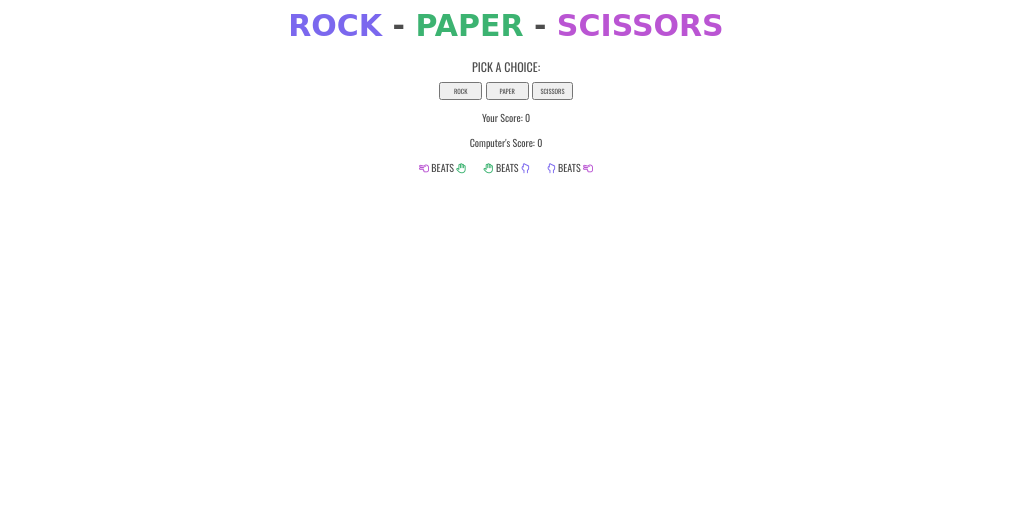
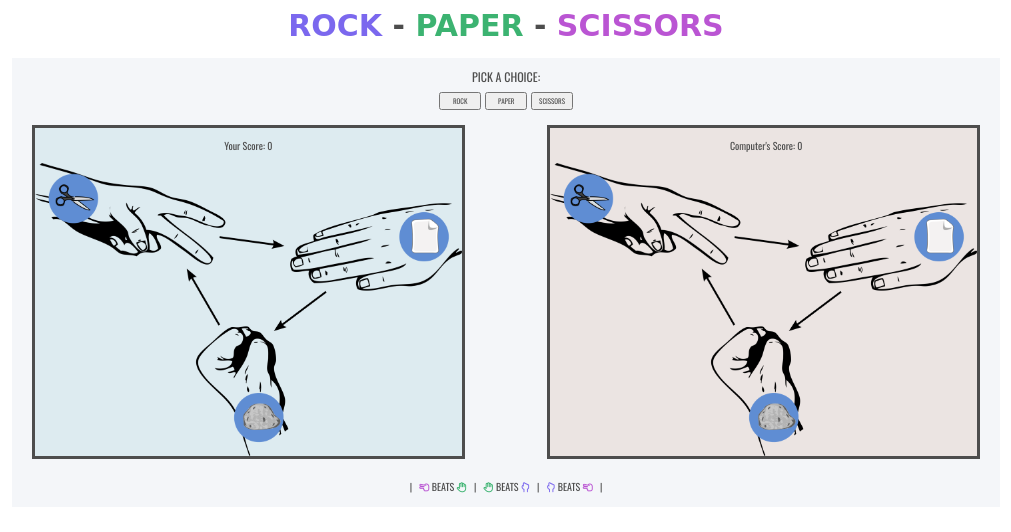
Before and after one commit to Code-Institute-Submissions/portfolio-project-112, a plain HTML site: page index.html in a window 1280 px wide. Shown: the whole page, without its empty margins (134-1145 px from the left). Drawn offline with nearby package versions, Linux system fonts and the light colour scheme; a web font is replaced by a local one.

Commit message:
Add main styling & layout

```diff
--- a/assets/css/style.css
+++ b/assets/css/style.css
@@ -3,7 +3,6 @@ body {
     font-family: 'Oswald', sans-serif;
     background-color: white;
     color: rgb(77, 77, 77);
-    text-align: center;
 }
 
 /* Heading */
@@ -33,11 +32,24 @@ body {
     text-align: center;
     text-transform: uppercase;
     font-size: 10px;
+    text-align: center;
+    padding-top: 5px;
+    padding-bottom: 3px;
+}
+
+.scissors-beats-paper {
+    margin-left: 5px;
+    margin-right: 5px;
 }
 
 .paper-beats-rock {
-    margin-left: 15px;
-    margin-right: 15px;
+    margin-left: 5px;
+    margin-right: 5px;
+}
+
+.rock-beats-scissors {
+    margin-left: 5px;
+    margin-right: 5px;
 }
 
 .fa-hand-back-fist {
@@ -55,19 +67,63 @@ body {
 /* Game layout */
 
 .game-area {
-
+    width: 75%;
+    margin: auto;
+    text-align: center;
+    background-color: rgba(135, 157, 184, 0.092);
+    padding-top: 0;
+    padding-left: 20px;
+    padding-right: 20px;
+    padding-bottom: 0;
 }
 
-.score-area {
-
+/* Scores */
+.scores {
+    display: inline-block;
+    font-size: 10px;
+    text-align: center;
+    padding-top: 15px;
 }
 
-.scores {
-    font-size: 10px;
+.player {
+    background-color: rgba(24, 141, 154, 0.103);
+    border-style: solid;
+    float: left;
+    width: 45%;
 }
 
+.computer{
+    background-color: rgba(154, 67, 24, 0.103);
+    border-style: solid;
+    float: right;
+    width: 45%;
+}
+
+.player-score {
+    text-align: center;
+}
+
+.computer-score {
+    text-align: center;
+    margin-left: 5px;
+}
+
+/* Images */
+#player-image, #computer-image {
+    width: 100%;
+}
+
+#player-image {
+    float: left;
+}
+
+#computer-image {
+    float: right;
+}
+
+/* Choices */
 .choices-area {
-
+    text-align: center;
 }
 
 .choices-text {
@@ -75,6 +131,8 @@ body {
     margin: 0;
     text-transform: uppercase;
     font-size: 12px;
+    text-align: center;
+    padding-top: 10px;
 }
 
 /* Buttons */
@@ -82,17 +140,18 @@ body {
     font-family: 'Oswald', sans-serif;
     text-transform: uppercase;
     color: rgb(77, 77, 77);
-    font-size: 6.5px;
+    font-size: 7px;
+    text-align: center;
 }
 
 .btn--paper {
-    padding-left: 12px;
-    padding-right: 12px;
+    padding-left: 11px;
+    padding-right: 11px;
 }
 
 .btn--rock {
-    padding-left: 12.5px;
-    padding-right: 12.5px;
+    padding-left: 12px;
+    padding-right: 12px;
 }
 
 .btn--rock, .btn--paper, .btn--scissors {
--- a/index.html
+++ b/index.html
@@ -25,19 +25,23 @@
 
             <button data-type="scissors" class="btn btn--scissors">Scissors</button>
         </div>
-    </div>
 
-    <div class="score-area">
         <div class="scores">
-            <p>Your Score: <span id="player-score">0</span></p>
+            <div class="player">
+                <p class="player-score">Your Score: <span id="player-score">0</span></p>
+                <img id="player-image" src="assets/images/clipart-rps.png">
+            </div>
+
+            <div class="computer">
+                <p class="computer-score">Computer's Score: <span id="computer-score">0</span></p>
+                <img id="computer-image" src="assets/images/clipart-rps.png">
+            </div>
         </div>
-        <div class="scores">
-            <p>Computer's Score: <span id="computer-score">0</span></p>
+
+        <div class="instructions">
+            <p>| <span class="scissors-beats-paper"><i class="fa-regular fa-hand-scissors"></i> Beats <i class="fa-regular fa-hand"></i></span> | <span class="paper-beats-rock"><i class="fa-regular fa-hand"></i> Beats <i class="fa-regular fa-hand-back-fist"></i></span> | <span class="rock-beats-scissors"><i class="fa-regular fa-hand-back-fist"></i> Beats <i class="fa-regular fa-hand-scissors"></i></span> |</p>
         </div>
-    </div>
 
-    <div class="instructions">
-        <p><i class="fa-regular fa-hand-scissors"></i> Beats <i class="fa-regular fa-hand"></i> <span class="paper-beats-rock"><i class="fa-regular fa-hand"></i> Beats <i class="fa-regular fa-hand-back-fist"></i></span> <i class="fa-regular fa-hand-back-fist"></i> Beats <i class="fa-regular fa-hand-scissors"></i></p>
     </div>
 
     <!-- Font Awesome -->
```
